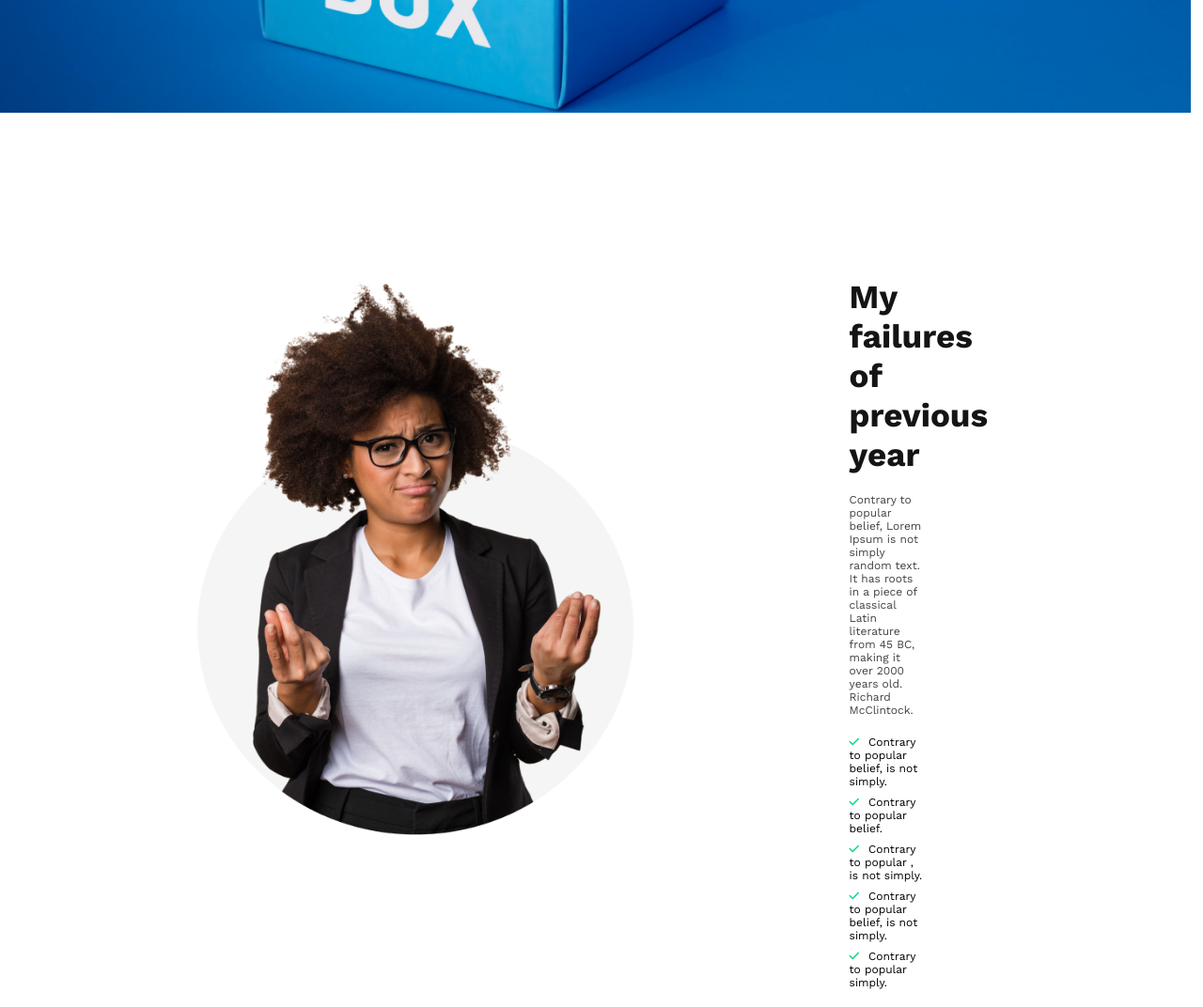
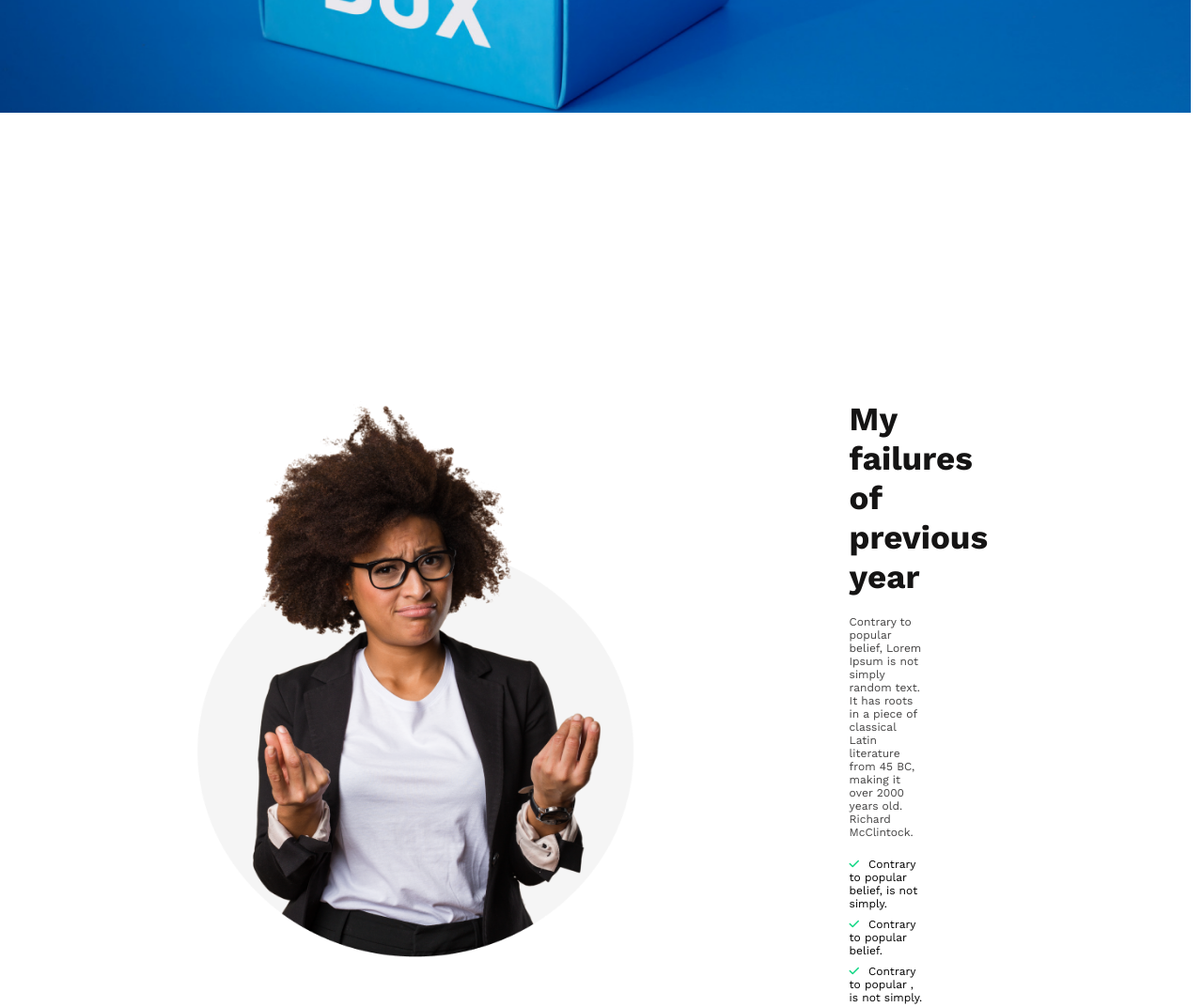
Before and after one commit to imran-it1/new-year-new-me, a plain HTML site: page index.html in a window 1280 px wide. Shown: the part 680-1752 px from the top of the page at 94% size. Drawn offline with nearby package versions, Linux system fonts and the light colour scheme.

Commit message:
little twick in failor section

```diff
--- a/styles/styles.css
+++ b/styles/styles.css
@@ -153,7 +153,12 @@ header {
     max-width: 45%;
 }
 
+.failor-section {
+    margin-top: 130px;
+}
+
 .failor-section li {
+
     list-style-type: none;
     font-size: 12px;
     font-weight: 400;
```
